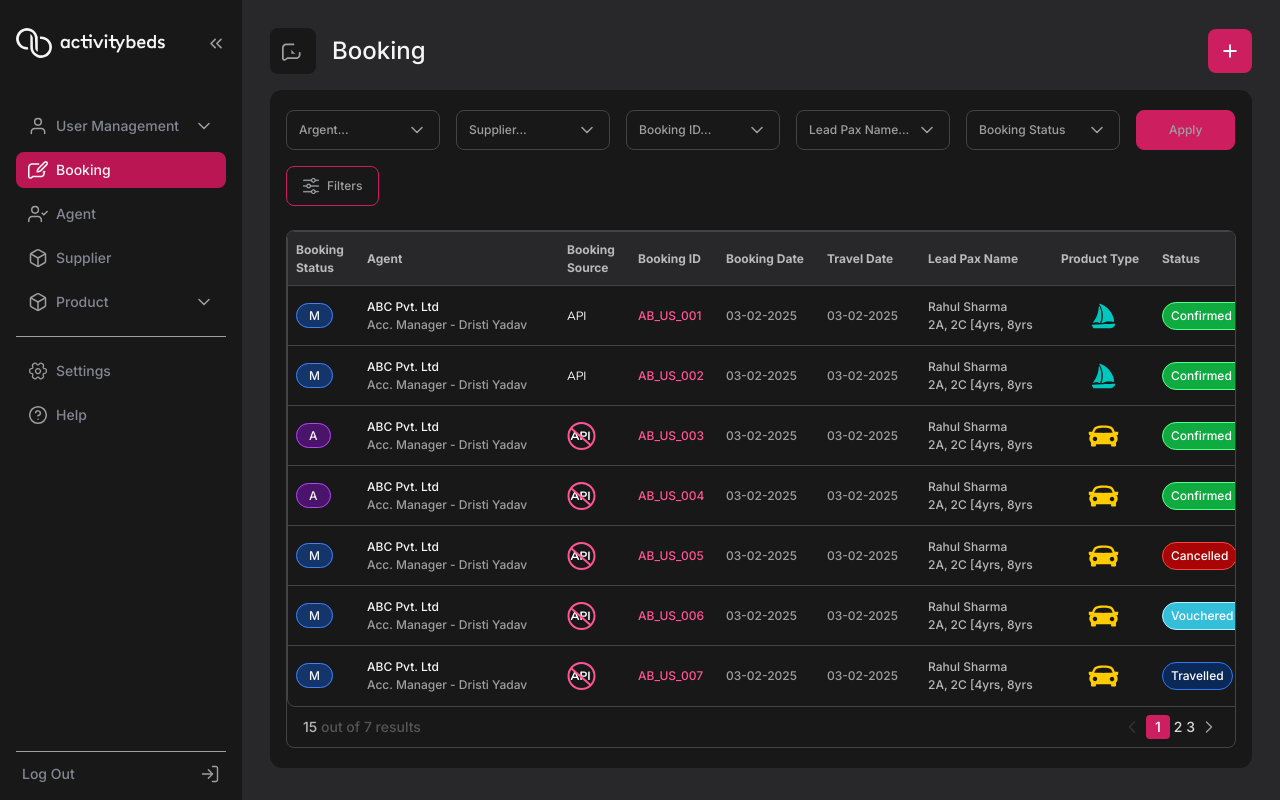
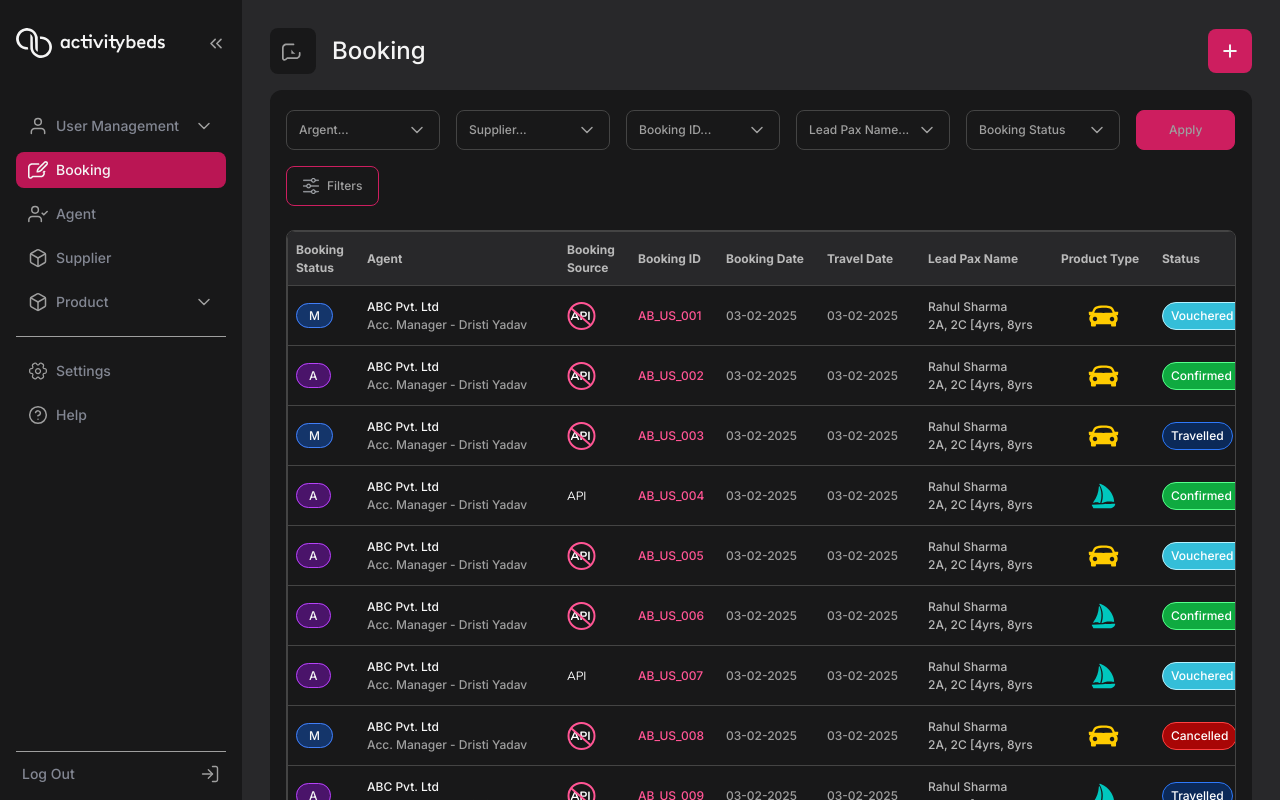
Before and after one commit to abongsjoel/activitybeds, a React (Vite) app: page / in a window 1280 px wide. Built offline with nearby package versions, Linux system fonts and the light colour scheme.

Commit message:
Adjust table pages

```diff
--- a/src/components/Table/index.jsx
+++ b/src/components/Table/index.jsx
@@ -1,4 +1,4 @@
-import { Fragment } from "react";
+import { Fragment, useEffect, useState } from "react";
 
 import Icon from "../Icon";
 
@@ -16,7 +16,17 @@ import {
   activePage,
 } from "./Table.module.css";
 
+const DISPLAY_NUMBER = 15;
+
 export default function Table({ data, config, keyFn }) {
+  const [renderedData, setRenderedData] = useState([]);
+  const [activePageNum, setActivePageNum] = useState(1);
+  const [navDisplay, setNavDisplay] = useState(0);
+
+  const pages = Math.ceil(data.length / DISPLAY_NUMBER);
+  const start = activePageNum * DISPLAY_NUMBER - (DISPLAY_NUMBER - 1);
+  const end = activePageNum * DISPLAY_NUMBER;
+
   const renderdHeaders = config.map((column) => {
     if (column.header) {
       return <Fragment key={column.label}>{column.header()}</Fragment>;
@@ -25,7 +35,7 @@ export default function Table({ data, config, keyFn }) {
     return <th key={column.label}>{column.label}</th>;
   });
 
-  const renderedRows = data.map((rowData) => {
+  const renderedRows = renderedData.map((rowData) => {
     const renderedCells = config.map((column) => {
       return <td key={column.label}>{column.render(rowData)}</td>;
     });
@@ -35,6 +45,27 @@ export default function Table({ data, config, keyFn }) {
       </tr>
     );
   });
+
+  const handleChangePage = (newPageNum) => {
+    setActivePageNum(newPageNum);
+    const base = (newPageNum - 1) * DISPLAY_NUMBER;
+    setRenderedData(data.slice(base, base + DISPLAY_NUMBER));
+  };
+
+  const handleNavDisplay = (action) => {
+    if (action === "increment") {
+      setNavDisplay((prev) => (prev < pages - 3 ? prev + 1 : prev));
+    }
+    if (action === "decrement") {
+      setNavDisplay((prev) => (prev > 0 ? prev - 1 : prev));
+    }
+  };
+
+  useEffect(() => {
+    setRenderedData(data.slice(0, 15));
+    setActivePageNum(1);
+    setNavDisplay(0);
+  }, [data]);
 
   return (
     <div className={pageWrapper}>
@@ -58,12 +89,29 @@ export default function Table({ data, config, keyFn }) {
       </div>
       <div className={tableFooter}>
         <div>
-          <span className={displayNumber}>15</span> out of {data.length} results
+          <span className={displayNumber}>
+            {start} -{end > data.length ? data.length : end}
+          </span>{" "}
+          of {data.length} results
         </div>
         <div className={tableNav}>
-          <Icon src={leftIcon} alt="Left Icon" />
-          <button className={activePage}>1</button> 2 3
-          <Icon src={rightIcon} alt="Right Icon" />
+          <button onClick={() => handleNavDisplay("decrement")}>
+            <Icon src={leftIcon} alt="Left Icon" />
+          </button>
+          {Array.from({ length: pages }, (_, i) => i + 1)
+            .splice(navDisplay, navDisplay + 3)
+            .map((num) => (
+              <button
+                onClick={() => handleChangePage(num)}
+                key={num}
+                className={num === activePageNum ? activePage : ""}
+              >
+                {num}
+              </button>
+            ))}
+          <button onClick={() => handleNavDisplay("increment")}>
+            <Icon src={rightIcon} alt="Right Icon" />
+          </button>
         </div>
       </div>
     </div>
--- a/src/constants.js
+++ b/src/constants.js
@@ -1,128 +1,26 @@
 export const data = [
-  {
-    status: "M",
+  ...Array.from({ length: 60 }, (_, i) => {
+    const book_status = ["Confirmed", "Cancelled", "Vouchered", "Travelled"][
+      Math.floor(Math.random() * 4)
+    ];
+
+    return {
+      status: Math.random() < 0.5 ? "M" : "A",
       agent: {
         title: "ABC Pvt. Ltd",
         subTitle: "Acc. Manager - Dristi Yadav",
       },
-    source: "API",
-    id: "AB_US_001",
+      source: Math.random() < 0.5 ? "API" : "Not API",
+      id: `AB_US_${(1 + i).toString().padStart(3, "0")}`,
       date: "03-02-2025",
       travel_date: "03-02-2025",
       pax_name: {
         name: "Rahul Sharma",
         more: "2A, 2C [4yrs, 8yrs",
       },
-    type: "boat",
-    book_status: "Confirmed",
+      type: Math.random() < 0.5 ? "boat" : "car",
+      book_status,
       city: "Melbourne",
-  },
-  {
-    status: "M",
-    agent: {
-      title: "ABC Pvt. Ltd",
-      subTitle: "Acc. Manager - Dristi Yadav",
-    },
-    source: "API",
-    id: "AB_US_002",
-    date: "03-02-2025",
-    travel_date: "03-02-2025",
-    pax_name: {
-      name: "Rahul Sharma",
-      more: "2A, 2C [4yrs, 8yrs",
-    },
-    type: "boat",
-    book_status: "Confirmed",
-    city: "Melbourne",
-  },
-  {
-    status: "A",
-    agent: {
-      title: "ABC Pvt. Ltd",
-      subTitle: "Acc. Manager - Dristi Yadav",
-    },
-    source: "Non API",
-    id: "AB_US_003",
-    date: "03-02-2025",
-    travel_date: "03-02-2025",
-    pax_name: {
-      name: "Rahul Sharma",
-      more: "2A, 2C [4yrs, 8yrs",
-    },
-    type: "car",
-    book_status: "Confirmed",
-    city: "Melbourne",
-  },
-  {
-    status: "A",
-    agent: {
-      title: "ABC Pvt. Ltd",
-      subTitle: "Acc. Manager - Dristi Yadav",
-    },
-    source: "Non API",
-    id: "AB_US_004",
-    date: "03-02-2025",
-    travel_date: "03-02-2025",
-    pax_name: {
-      name: "Rahul Sharma",
-      more: "2A, 2C [4yrs, 8yrs",
-    },
-    type: "car",
-    book_status: "Confirmed",
-    city: "Melbourne",
-  },
-  {
-    status: "M",
-    agent: {
-      title: "ABC Pvt. Ltd",
-      subTitle: "Acc. Manager - Dristi Yadav",
-    },
-    source: "Not API",
-    id: "AB_US_005",
-    date: "03-02-2025",
-    travel_date: "03-02-2025",
-    pax_name: {
-      name: "Rahul Sharma",
-      more: "2A, 2C [4yrs, 8yrs",
-    },
-    type: "car",
-    book_status: "Cancelled",
-    city: "Melbourne",
-  },
-  {
-    status: "M",
-    agent: {
-      title: "ABC Pvt. Ltd",
-      subTitle: "Acc. Manager - Dristi Yadav",
-    },
-    source: "Not API",
-    id: "AB_US_006",
-    date: "03-02-2025",
-    travel_date: "03-02-2025",
-    pax_name: {
-      name: "Rahul Sharma",
-      more: "2A, 2C [4yrs, 8yrs",
-    },
-    type: "car",
-    book_status: "Vouchered",
-    city: "Melbourne",
-  },
-  {
-    status: "M",
-    agent: {
-      title: "ABC Pvt. Ltd",
-      subTitle: "Acc. Manager - Dristi Yadav",
-    },
-    source: "Not API",
-    id: "AB_US_007",
-    date: "03-02-2025",
-    travel_date: "03-02-2025",
-    pax_name: {
-      name: "Rahul Sharma",
-      more: "2A, 2C [4yrs, 8yrs",
-    },
-    type: "car",
-    book_status: "Travelled",
-    city: "Melbourne",
-  },
+    };
+  }),
 ];
--- a/src/index.css
+++ b/src/index.css
@@ -12,4 +12,5 @@ body {
   margin: 0;
   padding: 0;
   overflow-x: hidden; /* prevent the entire page from scrolling horizontally */
+  background: #28282a;
 }
```
Lines whose indentation alone changed are shown as unchanged.
